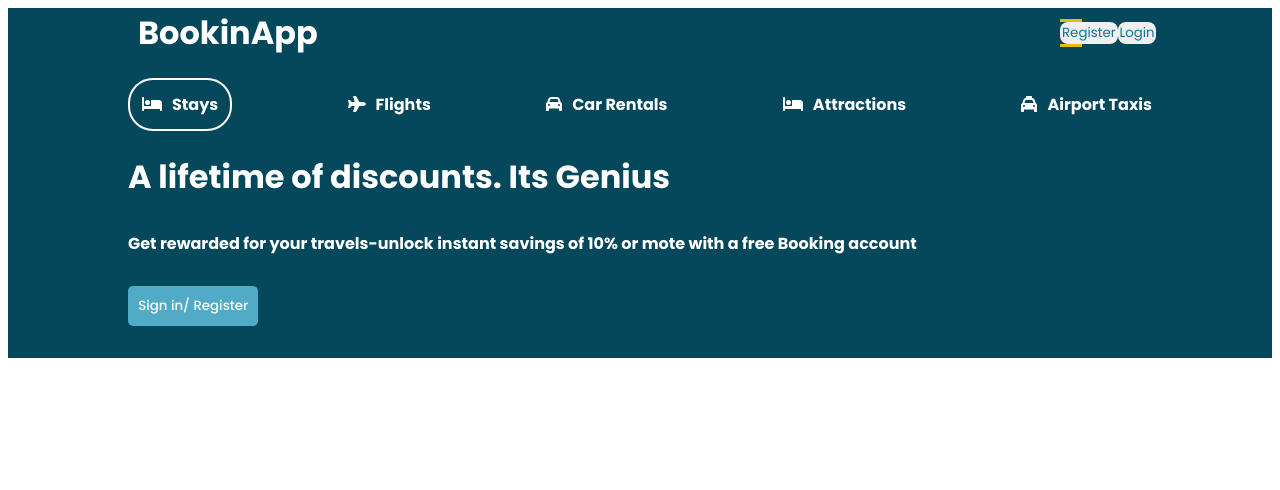
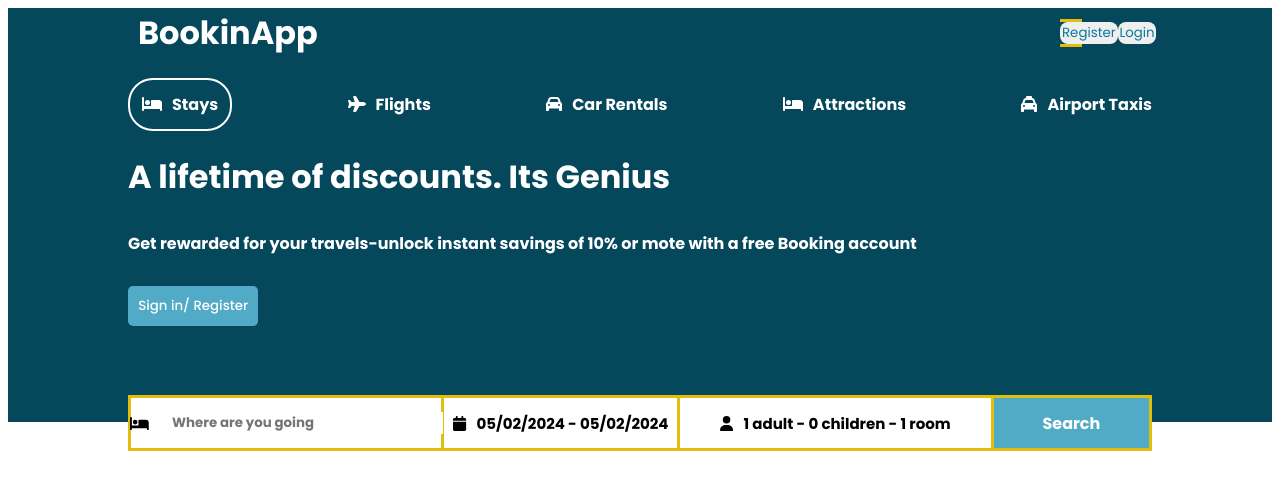
Before and after one commit to Muhammad-Jahanzeb/Hotel-Booking-App, a React (Vite) app in the folder frontend/bookingApp/: page / in a window 1280 px wide. Shown: the top 490 px of the page. Built offline with nearby package versions, Linux system fonts and the light colour scheme.

Commit message:
updated header

```diff
--- a/frontend/bookingApp/src/Components/Header/Header.css
+++ b/frontend/bookingApp/src/Components/Header/Header.css
@@ -90,6 +90,10 @@ input{
     margin-left: 7%;
 }
 
+input:focus{
+    border: none;
+}
+
 .calender{
     font-weight: lighter;
     border: solid 3px rgb(225, 190, 12);
--- a/frontend/bookingApp/src/Pages/Home/Home.jsx
+++ b/frontend/bookingApp/src/Pages/Home/Home.jsx
@@ -6,7 +6,7 @@ const Home = () => {
   return (
     <>
       <Navbar/>
-      <Header type="list"/>
+      <Header type=""/>
     </>
   )
 }
```
